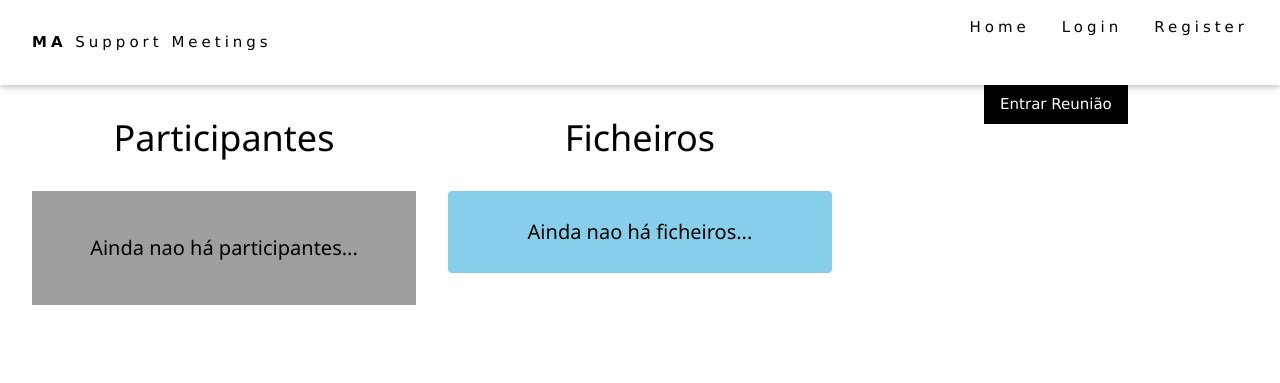
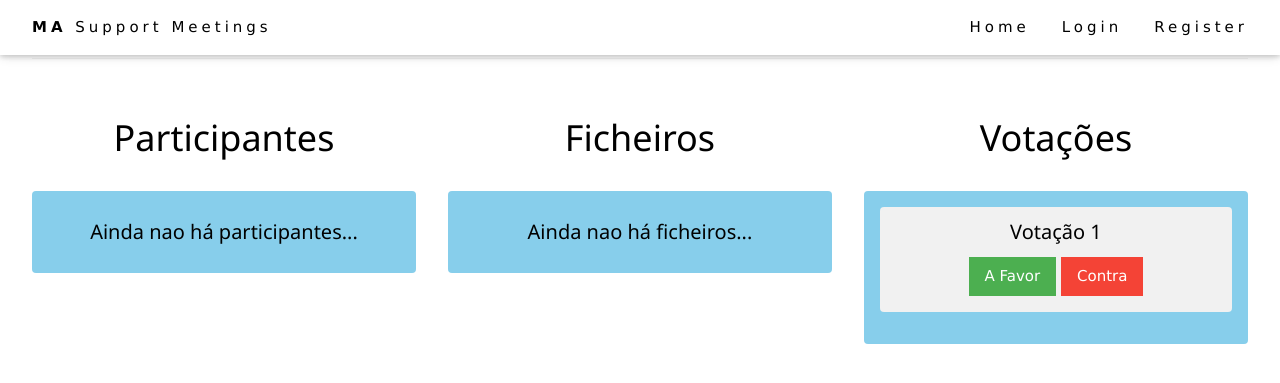
Before and after one commit to nelsonsilva16/MeetingSupportApp, a Django app: page /reuniao/1 in a window 1280 px wide. Shown: the top 383 px of the page. Run offline with Django 4.2, Linux system fonts and the light colour scheme; data that the repository does not hold is empty.

Commit message:
Versao Diogo 13:20

```diff
--- a/djangoProject/settings.py
+++ b/djangoProject/settings.py
@@ -85,11 +85,11 @@ DATABASES = {
 
         'USER': 'postgres',
 
-        'PASSWORD': 'Ag12bdhgi20',
+        'PASSWORD': 'CSP2021db',
 
         'HOST': 'localhost',
 
-        'PORT': '5432'
+        'PORT': '5433'
 
     }
 }
--- a/templates/MeetingApp/Initial_page.html
+++ b/templates/MeetingApp/Initial_page.html
@@ -7,7 +7,7 @@
     </div>
     <div class="w3-third w3-container">
          <h1 class="w3-center w3-padding-16">Próximas Reuniões</h1>
-         <div class="w3-container w3-padding-16 w3-grey w3-round">
+         <div class="w3-container w3-padding-16 w3-light-blue w3-round">
 
              {% if reunioes %}
                  {% for item in reunioes %}
--- a/templates/MeetingApp/ReuniaoPage.html
+++ b/templates/MeetingApp/ReuniaoPage.html
@@ -5,9 +5,9 @@
      <div class="w3-container w3-padding-16" >
     <h1 class="w3-border-bottom w3-border-light-grey w3-padding-16 w3-center">{{reuniao.name}}</h1>
     </div>
-    <div class="w3-third w3-container">
+    <div class="w3-third w3-container ">
          <h1 class="w3-center w3-padding-16">Participantes</h1>
-         <div class="w3-container w3-padding-32  w3-grey">
+         <div class="w3-container w3-padding-16  w3-light-blue w3-round">
             {% if participantes %}
               {% for item in participantes %}
                <div class="w3-container w3-margin-bottom  w3-light-grey w3-round">
@@ -40,8 +40,16 @@
          </div>
     </div>
      <div class="w3-third w3-container w3-center w3-padding-top">
-        <a href="https://google.com" class="w3-button w3-black w3-center">Entrar Reunião</a>
-        <h1 class="w3-center w3-padding-16"></h1>
+        <h1 class="w3-center w3-padding-16">Votações</h1>
+        <div class="w3-container w3-padding-16 w3-light-blue w3-round">
+
+                <div class="w3-container w3-margin-bottom  w3-light-grey w3-round">
+                 <h4 class="w3-center">Votação 1 </h4>
+                    <a class="w3-align-left w3-button w3-green w3-margin-bottom">A Favor</a>
+                    <a class="w3-align-right w3-button w3-red w3-margin-bottom">Contra</a>
+
+                </div>
+         </div>
     </div>
 
 </div>
--- a/templates/MeetingApp/base.html
+++ b/templates/MeetingApp/base.html
@@ -12,7 +12,7 @@
 <div class="w3-top">
   <div class="w3-bar w3-white w3-wide w3-padding w3-card">
 
-       <p class="w3-bar-item"><b>MA</b> Support Meetings</p>
+       <a class="w3-bar-item w3-button"><b>MA</b> Support Meetings</a>
       {% if user.is_authenticated %}
         <a class="w3-bar-item "> Olá {{ user }} !</a>
       {% endif %}
@@ -20,7 +20,7 @@
     <div class="w3-right">
         {% if user.is_authenticated %}
             <a href="/home" class="w3-bar-item w3-button">Home</a>
-            <a href="/about" class="w3-bar-item w3-button">Reuniões</a>
+            <a href="/Inicial" class="w3-bar-item w3-button">Reuniões</a>
             <a href="/membros/logout_user" class="w3-bar-item w3-button">Logout
             </a>
         {% else %}
--- a/templates/MeetingApp/home.html
+++ b/templates/MeetingApp/home.html
@@ -16,7 +16,7 @@
         </div>
         <div class=" w3-container w3-half w3-padding-top">
                 {% load static %}
-                <img src="{% static 'static/image_home.jpg' %}" height="80%">
+                <img src="{% static 'static/image_home.jpg' %}" style="display: block;margin-left: 0;margin-right: 0;width:100%;max-height:600px">
             </div>
 
     </div>
```
